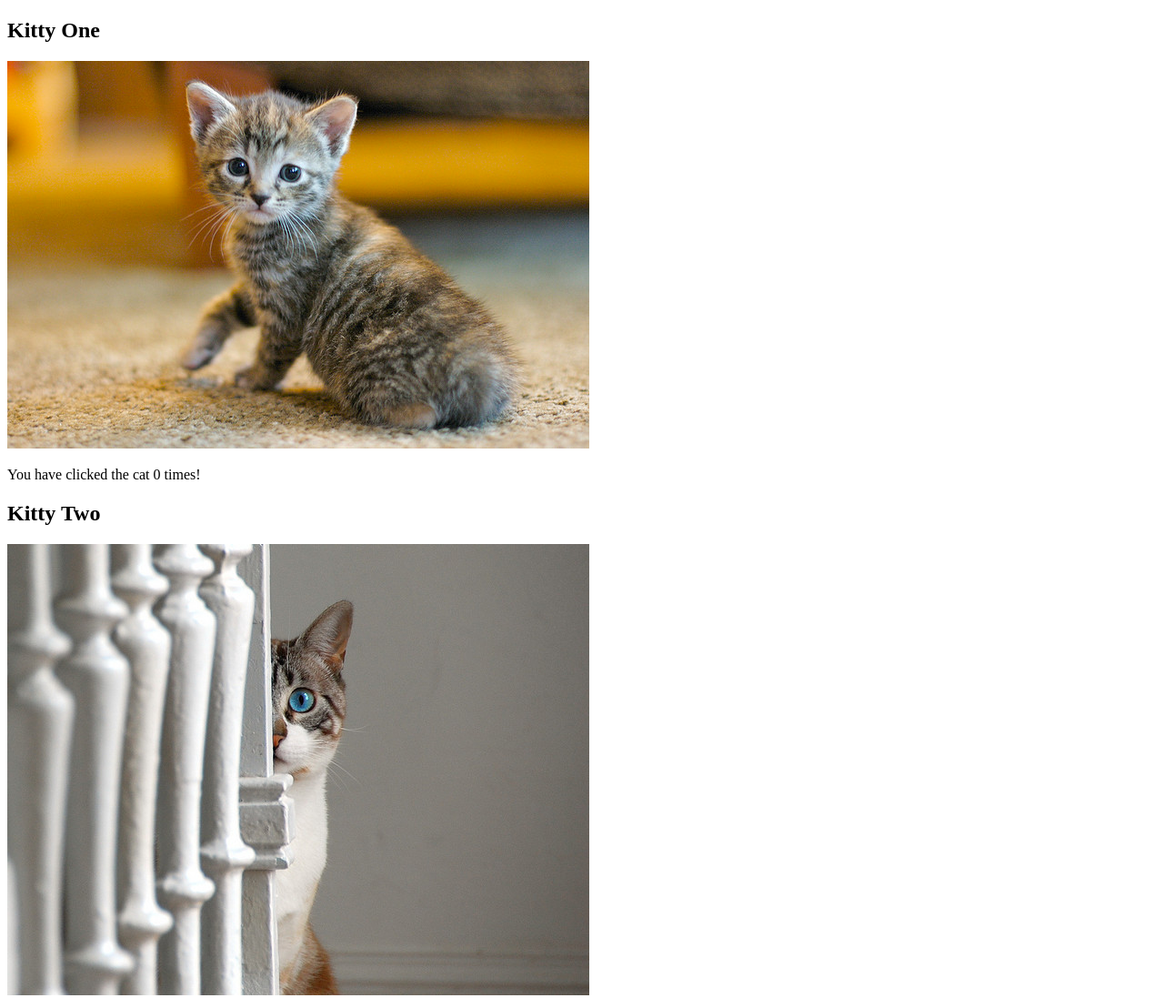
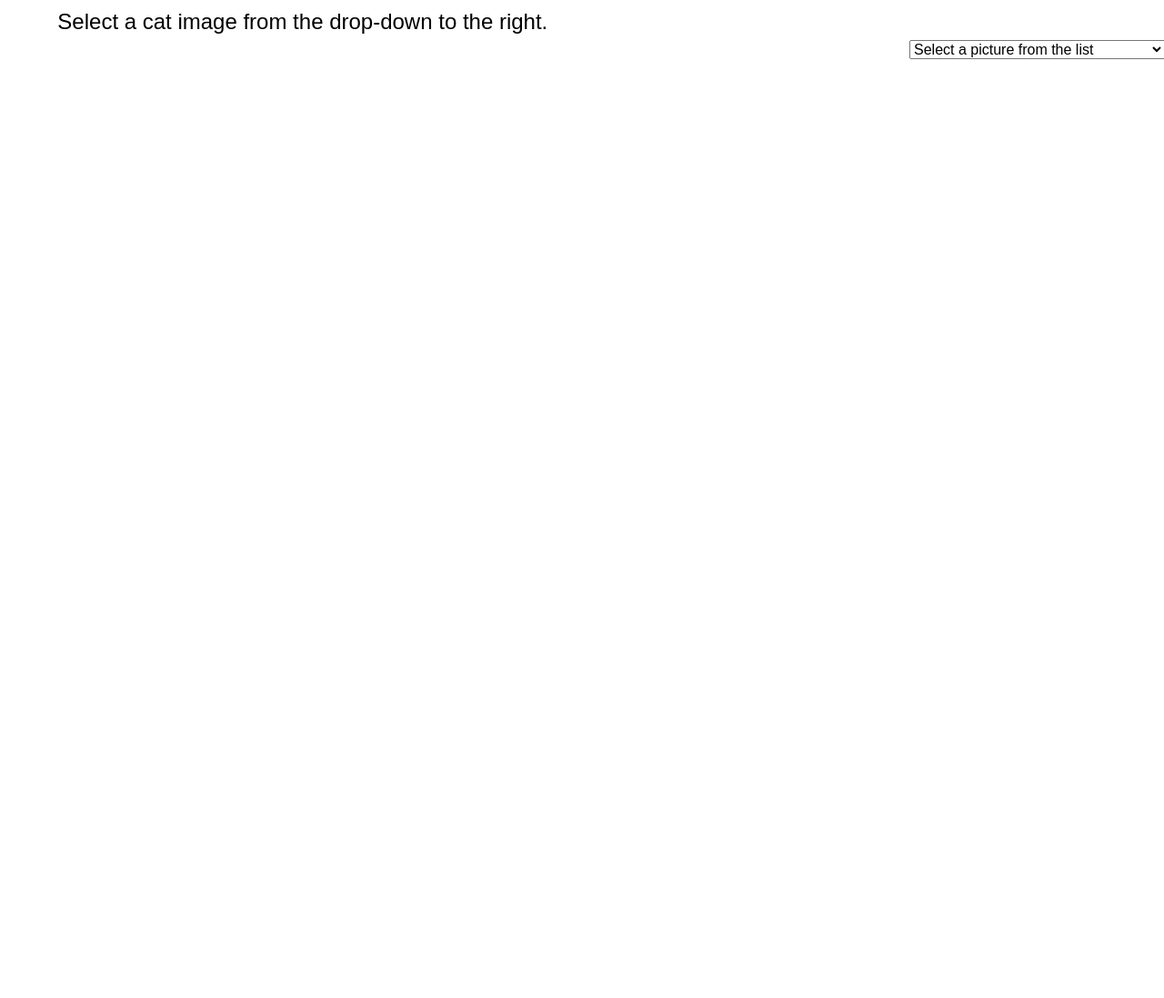
Before and after one commit to niassa/Cat-Clicker, a plain HTML site: page index.html in a window 1280 px wide. Shown: the top 1097 px of the page at 91% size. After the commit the page ends 800 px from the top, so only its background shows below. Drawn offline with Linux system fonts and the light colour scheme.

Commit message:
Updated for 2nd Requirements Change

```diff
--- /dev/null
+++ b/css/style.css
@@ -0,0 +1,112 @@
+/* Eric Meyer's CSS Reset */
+html, body, div, span, applet, object, iframe,
+h1, h2, h3, h4, h5, h6, p, blockquote, pre,
+a, abbr, acronym, address, big, cite, code,
+del, dfn, em, img, ins, kbd, q, s, samp,
+small, strike, strong, sub, sup, tt, var,
+b, u, i, center,
+dl, dt, dd, ol, ul, li,
+fieldset, form, label, legend,
+table, caption, tbody, tfoot, thead, tr, th, td,
+article, aside, canvas, details, embed,
+figure, figcaption, footer, header, hgroup,
+menu, nav, output, ruby, section, summary,
+time, mark, audio, video {
+	margin: 0;
+	padding: 0;
+	border: 0;
+	font-size: 100%;
+	font: inherit;
+	vertical-align: baseline;
+}
+h2 {
+	font-size: 1.5em;
+}
+/* HTML5 display-role reset for older browsers */
+article, aside, details, figcaption, figure,
+footer, header, hgroup, menu, nav, section {
+	display: block;
+}
+body {
+	line-height: 1;
+}
+ol, ul {
+	list-style: none;
+}
+blockquote, q {
+	quotes: none;
+}
+blockquote:before, blockquote:after,
+q:before, q:after {
+	content: '';
+	content: none;
+}
+table {
+	border-collapse: collapse;
+	border-spacing: 0;
+}
+/* End of Eric Meyer's CSS Reset */
+
+article, aside, details, figcaption, figure, footer, header, hgroup, main, nav, section, summary {
+	display: block;
+}
+body {
+	font: 24px Arial, sans-serif;
+}
+.wrapper {
+	min-width: 500px;
+	max-width: 1200px;
+	margin: 0 auto;
+}
+
+
+/* Header
+-----------------------------------------------------------------------------*/
+.header {
+	height: 150px;
+	background: #FFE680;
+}
+
+
+/* Middle
+-----------------------------------------------------------------------------*/
+.middle {
+	width: 100%;
+	position: relative;
+	margin: 10px;
+}
+.middle:after {
+	display: table;
+	clear: both;
+	content: '';
+}
+.container {
+	width: 100%;
+	float: left;
+	overflow: hidden;
+}
+.content {
+	padding: 0 270px 0 0;
+}
+
+
+/* Right Sidebar
+-----------------------------------------------------------------------------*/
+.right-sidebar {
+	float: left;
+	width: 250px;
+	margin-left: -250px;
+	position: relative;
+}
+
+select {
+	font: 16px Arial, sans-serif;
+}
+
+
+/* Footer
+-----------------------------------------------------------------------------*/
+.footer {
+	height: 100px;
+	background: #BFF08E;
+}
--- a/index.html
+++ b/index.html
@@ -4,12 +4,27 @@
 		<meta charset="utf-8">
 		<meta http-equiv="X-UA-Compatible" content="IE=edge">
 		<meta name="viewport" content="width=device-width, initial-scale=1">
-		<link rel="stylesheet" href="">
+		<link rel="stylesheet" href="css/style.css">
 		<title>My Cat Clicker</title>
 	</head>
 	<body>
-		<div class="kitties">
-		</div>
+		<div class="wrapper">
+
+			<div class="middle">
+
+				<div class="container">
+					<main class="content">
+						&nbsp;
+					</main><!-- .content -->
+				</div><!-- .container-->
+
+				<aside class="right-sidebar">
+					&nbsp;
+				</aside><!-- .right-sidebar -->
+
+			</div><!-- .middle-->
+
+		</div><!-- .wrapper -->
 	</body>
     <script src="js/jquery.min.js"></script>
 	<script src="js/main.js"></script>
--- a/js/main.js
+++ b/js/main.js
@@ -2,23 +2,29 @@
 
 var $catID = "";
 var $countID = "";
-
+var startSel = '<select id="catSelect">';
+var endSel = '</select>';
+var optTagOpen = '<option value="';
+var optTagBlank = '<option value="blank">Select a picture from the list</option>';
+var optTagClose = '</option>';
+var blankTxt = '<strong>Select a cat image from the drop-down to the right.</strong>';
 
 var cat = {
-	name: ["Kitty One", "Kitty Two", "Kitty Three"],
-	imgURL: ["imgs/cat.jpg", "imgs/cat2.jpg", "imgs/cat.jpg"],
-	imgAlt: ["Cute cat #1", "Cute cat #2", "Cute Cat #3"],
-	id: ["cat1", "cat2", "cat3"],
-	count: [0,0,0],
-	display: function() {
+	name: ["Severus Asleep in Front of Fireplace", "Severus Wants Steak", "Severus Won't Let Me Work", "Severus is a Pretty Kitty", "Severus Has Huge Paws!"],
+	imgURL: ["imgs/fireplaceCat.jpg", "imgs/iWantSteak.jpg", "imgs/lyingOnComp.jpg", "imgs/prettyKitty.jpg", "imgs/sittingOnArm.jpg"],
+	imgAlt: ["Severus curled up in front of the fireplace", "Severus staring at a steak on a plate", "Severus Lying on a Computer", "Severus reaching out a paw", "Severus with one paw extended down"],
+	id: ["cat1", "cat2", "cat3", "cat4", "cat5"],
+	count: [0,0,0,0,0],
+
+	display: function() { //This is the function that actually loads the display initially
+		$('.content').append(blankTxt);
+		$('.right-sidebar').append(startSel + optTagBlank);
 		for(var i = 0; i < cat.name.length; i++) {
-			$catID = "#" + cat.id[i];
-			$countID = "#count" + i;
-			var header = '<h2>' + cat.name[i] + '</h2>';
-			var image = '<img src="' + cat.imgURL[i] + '" alt="' + cat.imgAlt[i] + '" id="' + cat.id[i] + '">';
-			var pText = '<p>You have clicked the cat <span id="count' + i + '">0</span> times!</p>';
-			$('.kitties').append(header + image + pText);
+			var optionVal = cat.id[i];
+			var optionName = cat.name[i];
+			$('#catSelect').append(optTagOpen + optionVal + '">' + optionName + optTagClose)
 		}
+		$('.right-sidebar').append(endSel);
 	}
 };
 
@@ -27,10 +33,10 @@ cat.display();
 // Function to make cat picture clickable and trace clicks
 $('body').click(function(e) {
 
-    var target = $(e.target);
+	var target = $(e.target);
 
-    for (var i = 0; i < cat.name.length; i++) {
-    	var ifTarget = "#" + cat.id[i];
+	for (var i = 0; i < cat.name.length; i++) {
+		var ifTarget = "#" + cat.id[i];
     	// console.log(ifTarget);
     	if (target.is(ifTarget)) {
     		var newCount = cat.count[i];
@@ -39,6 +45,29 @@ $('body').click(function(e) {
     		newCount.toString();
     		$countID = "#count" + i;
     		$($countID).text(newCount);
-		}
+    	}
+    }
+});
+
+// This is the function that determines which cat is selected from the drop-down list, and then changes the cat picture and info to the selected cat.
+var $catSelect = $("#catSelect");
+$catSelect.change(function() {
+	var $contentChild = $('.content').children();
+
+	for (var i = 0; i < $contentChild.length; i++) {
+		$contentChild[i].remove();
+	}
+	if ($catSelect.val() === "blank") {
+		$('.content').append(blankTxt);
+	} else {
+		var catNum = $catSelect.val().split("cat")[1];
+		parseInt(catNum);
+		catNum--;
+		$catID = "#" + cat.id[catNum];
+		$countID = "#count" + catNum;
+		var header = '<h2>' + cat.name[catNum] + '</h2>';
+		var image = '<img src="' + cat.imgURL[catNum] + '" alt="' + cat.imgAlt[catNum] + '" id="' + cat.id[catNum] + '">';
+		var pText = '<p>You have clicked the cat <span id="count' + catNum + '">'+ cat.count[catNum] + '</span> times!</p>';
+		$('.content').append(header + image + pText);
 	}
 });
```
Also changed, not shown: imgs/fireplaceCat.jpg (added), imgs/iWantSteak.jpg (added), imgs/lyingOnComp.jpg (added), imgs/prettyKitty.jpg (added), imgs/sittingOnArm.jpg (added).
